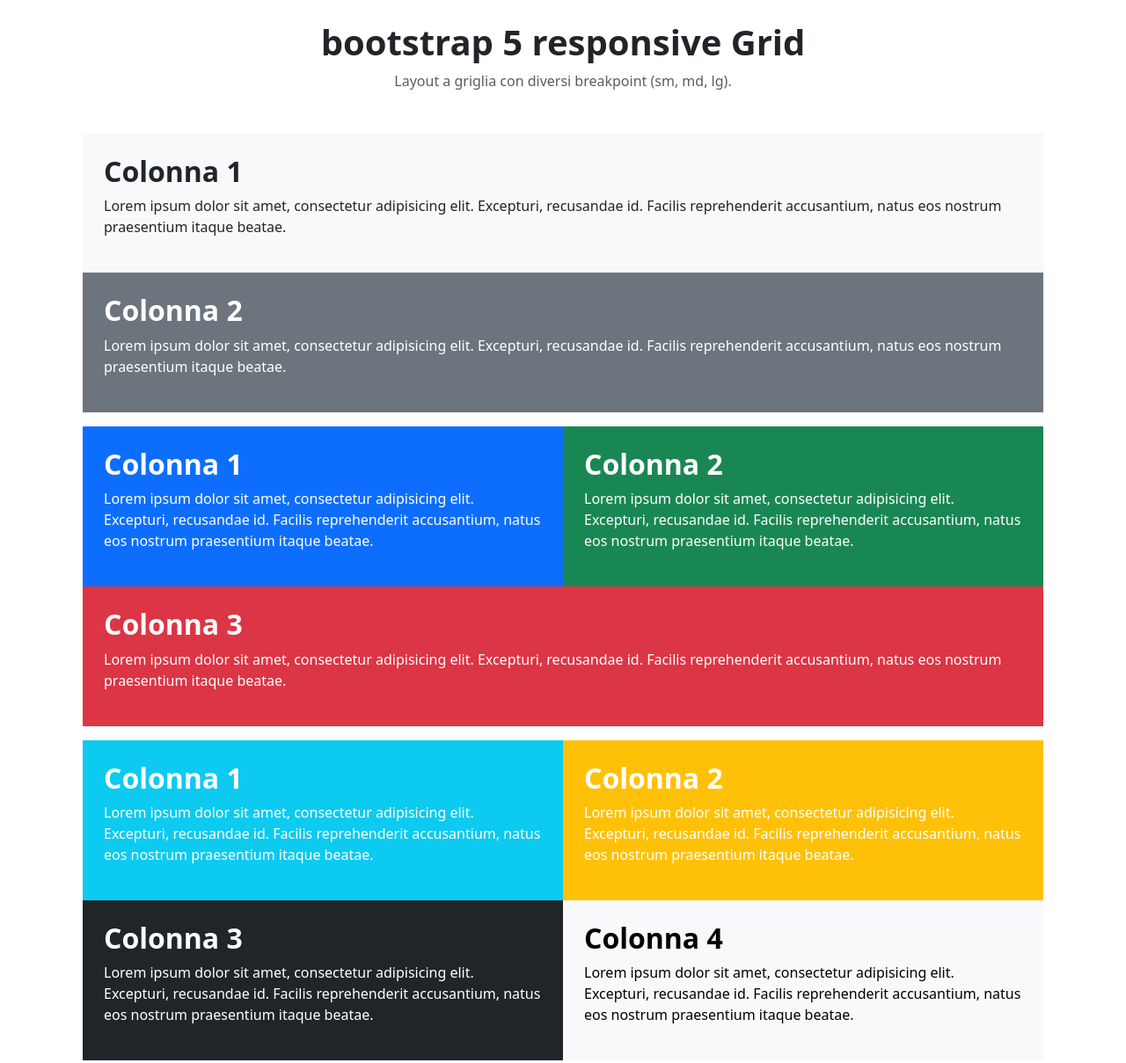
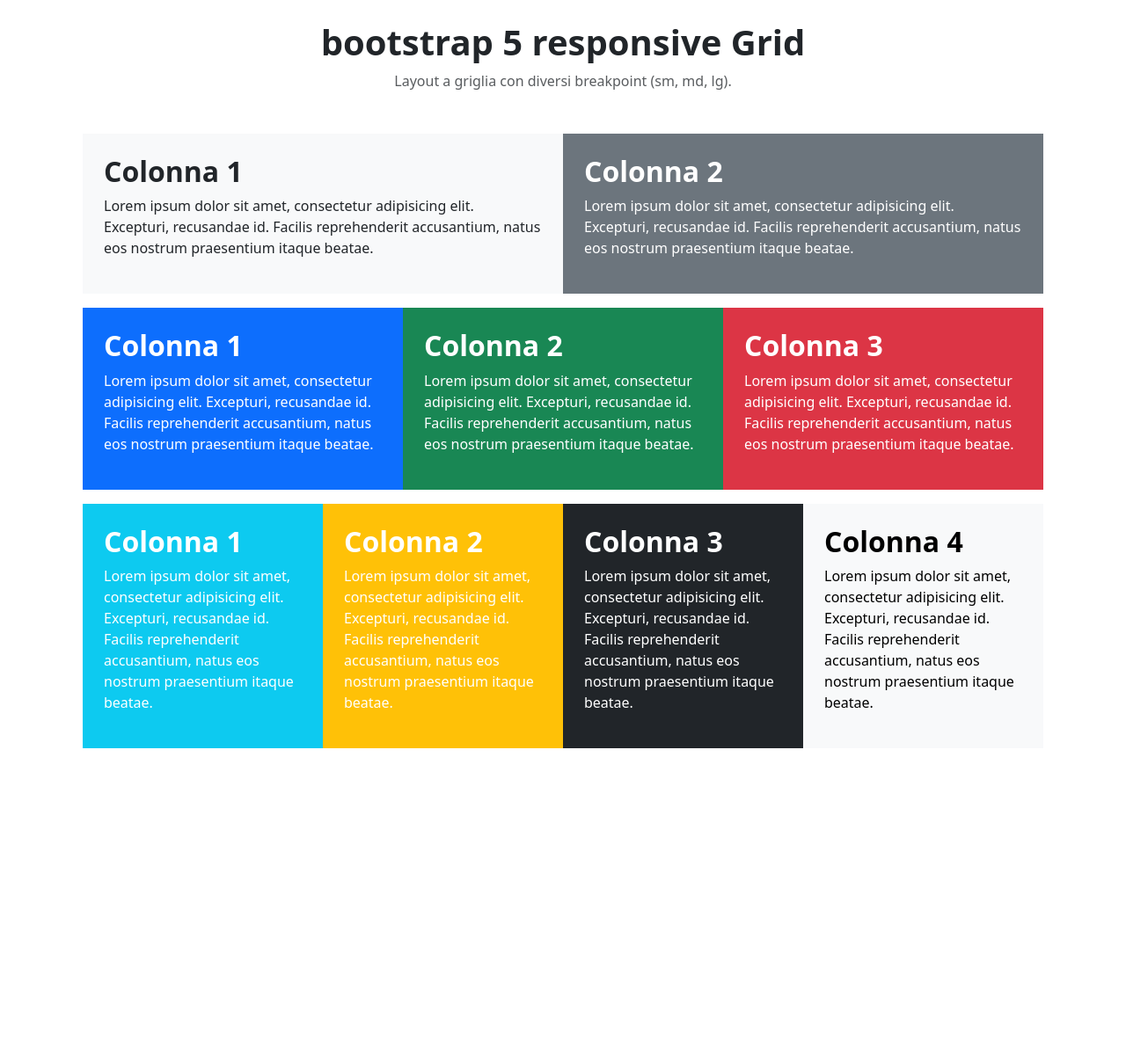
Before and after one commit to MhZ9191/htmlcss-bootstrap-layout, a plain HTML site: page index.html in a window 1280 px wide. Shown: the whole page at 88% size. After the commit the page ends 867 px from the top, so only its background shows below. Drawn offline with nearby package versions, Linux system fonts and the light colour scheme.

Commit message:
Add breakpoint for tablet

```diff
--- a/index.html
+++ b/index.html
@@ -24,7 +24,7 @@
         <!-- PRIMO CONTAINER CON ROW E 2 COL -->
         <section class="container mb-3">
           <div class="row">
-            <div class="col-12 p-4 bg-body-tertiary">
+            <div class="col-12 col-md-6 p-4 bg-body-tertiary">
               <h2 class="fw-semibold">Colonna 1</h2>
               <p>
                 Lorem ipsum dolor sit amet, consectetur adipisicing elit.
@@ -32,7 +32,7 @@
                 natus eos nostrum praesentium itaque beatae.
               </p>
             </div>
-            <div class="col-12 p-4 bg-secondary text-white">
+            <div class="col-12 col-md-6 p-4 bg-secondary text-white">
               <h2 class="fw-semibold">Colonna 2</h2>
               <p>
                 Lorem ipsum dolor sit amet, consectetur adipisicing elit.
@@ -46,7 +46,7 @@
         <!-- SECONDO CONTAINER CON ROW E 3 COL -->
         <section class="container mb-3">
           <div class="row">
-            <div class="col-6 p-4 text-white bg-primary">
+            <div class="col-6 col-md-4 p-4 text-white bg-primary">
               <h2 class="fw-semibold">Colonna 1</h2>
               <p>
                 Lorem ipsum dolor sit amet, consectetur adipisicing elit.
@@ -54,7 +54,7 @@
                 natus eos nostrum praesentium itaque beatae.
               </p>
             </div>
-            <div class="col-6 p-4 bg-success text-white">
+            <div class="col-6 col-md-4 p-4 bg-success text-white">
               <h2 class="fw-semibold">Colonna 2</h2>
               <p>
                 Lorem ipsum dolor sit amet, consectetur adipisicing elit.
@@ -62,7 +62,7 @@
                 natus eos nostrum praesentium itaque beatae.
               </p>
             </div>
-            <div class="col-12 p-4 bg-danger text-white">
+            <div class="col-12 col-md-4 p-4 bg-danger text-white">
               <h2 class="fw-semibold">Colonna 3</h2>
               <p>
                 Lorem ipsum dolor sit amet, consectetur adipisicing elit.
@@ -76,7 +76,7 @@
         <!-- TERZO CONTAINER CON ROW E 4 COL -->
         <section class="container mb-3">
           <div class="row">
-            <div class="col-6 p-4 text-white bg-info">
+            <div class="col-6 col-md-3 p-4 text-white bg-info">
               <h2 class="fw-semibold">Colonna 1</h2>
               <p>
                 Lorem ipsum dolor sit amet, consectetur adipisicing elit.
@@ -84,7 +84,7 @@
                 natus eos nostrum praesentium itaque beatae.
               </p>
             </div>
-            <div class="col-6 p-4 bg-warning text-white">
+            <div class="col-6 col-md-3 p-4 bg-warning text-white">
               <h2 class="fw-semibold">Colonna 2</h2>
               <p>
                 Lorem ipsum dolor sit amet, consectetur adipisicing elit.
@@ -92,7 +92,7 @@
                 natus eos nostrum praesentium itaque beatae.
               </p>
             </div>
-            <div class="col-6 p-4 bg-dark text-white">
+            <div class="col-6 col-md-3 p-4 bg-dark text-white">
               <h2 class="fw-semibold">Colonna 3</h2>
               <p>
                 Lorem ipsum dolor sit amet, consectetur adipisicing elit.
@@ -100,7 +100,7 @@
                 natus eos nostrum praesentium itaque beatae.
               </p>
             </div>
-            <div class="col-6 p-4 bg-body-tertiary text-black">
+            <div class="col-6 col-md-3 p-4 bg-body-tertiary text-black">
               <h2 class="fw-semibold">Colonna 4</h2>
               <p>
                 Lorem ipsum dolor sit amet, consectetur adipisicing elit.
```
